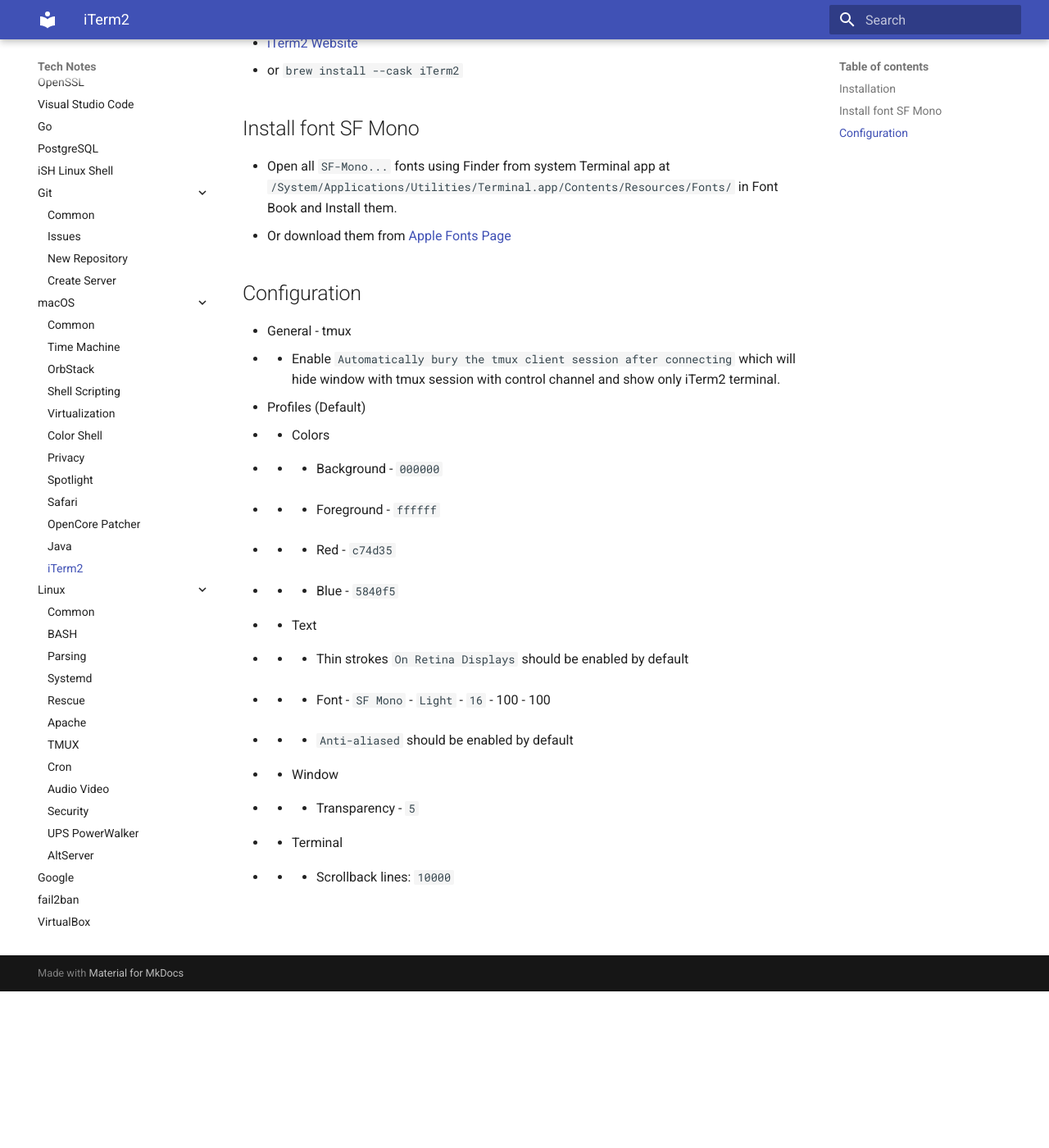
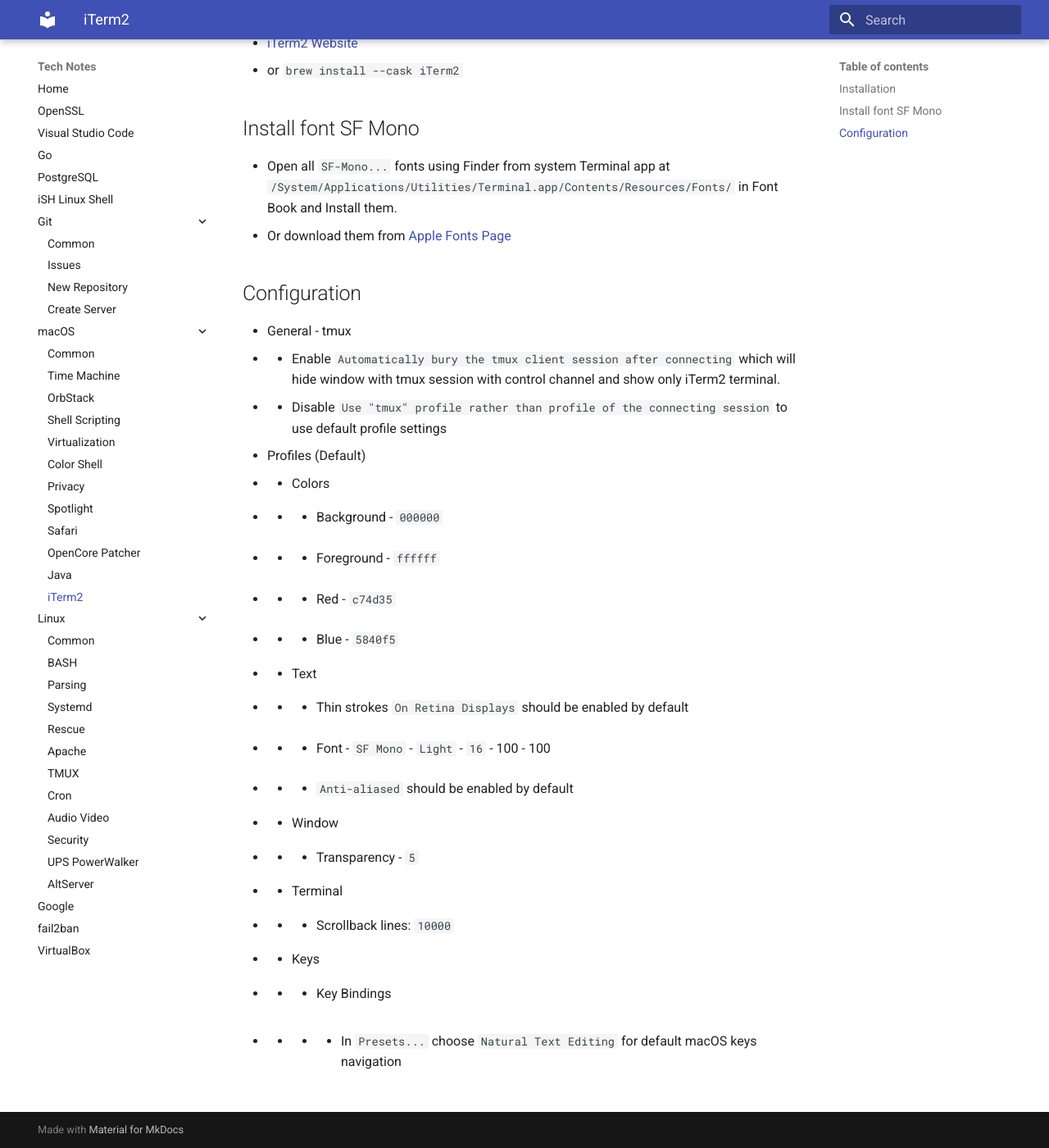
Before and after one commit to jorycz/technotes, an MkDocs documentation site: the page built from docs/macOS/macOS-iTerm2.md, in a window 1280 px wide and 1400 px high, scrolled down 191 px. Shown: the whole window at 82% size. Built offline with MkDocs 1.6.1 and Material for MkDocs 9.7.7, drawn with Linux system fonts in a browser that asks for light colours.

Commit message:
iTerm2 settings

```diff
--- a/docs/macOS/macOS-iTerm2.md
+++ b/docs/macOS/macOS-iTerm2.md
@@ -14,6 +14,7 @@
 
 * General - tmux
 * * Enable `Automatically bury the tmux client session after connecting` which will hide window with tmux session with control channel and show only iTerm2 terminal.
+* * Disable `Use "tmux" profile rather than profile of the connecting session` to use default profile settings
 
 * Profiles (Default)
 * * Colors
@@ -29,3 +30,6 @@
 * * * Transparency - `5`
 * * Terminal
 * * * Scrollback lines: `10000`
+* * Keys
+* * * Key Bindings
+* * * * In `Presets...` choose `Natural Text Editing` for default macOS keys navigation
```
